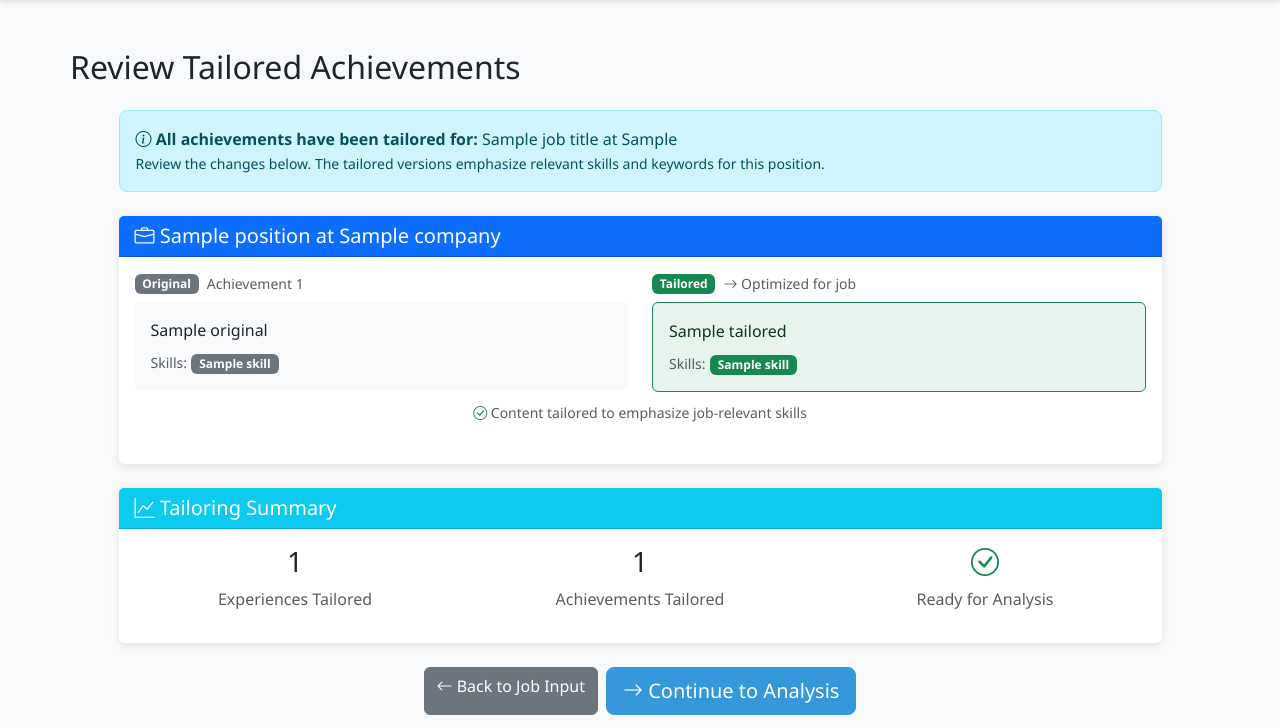
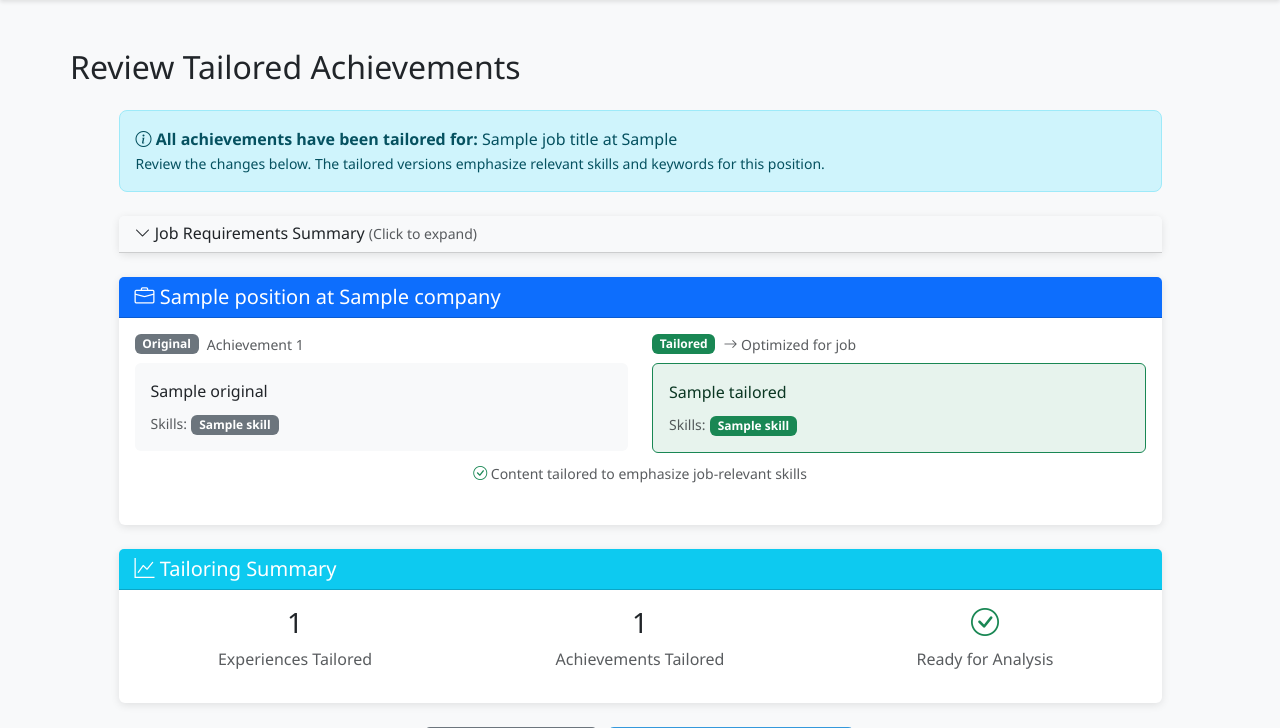
Before and after one commit to tzetze/cvforge, a Flask app: template templates/web/generate/review_tailored.html in a window 1280 px wide. Shown: the part 62-790 px from the top of the page. Run offline with Flask 3, Linux system fonts and the light colour scheme; the template is opened without the code that fills it: most values are stand-ins (such as "Sample title", 1, 10 or a date in 2020).

Commit message:
feat: add collapsible job requirements summary to review page

```diff
--- a/templates/web/generate/review_tailored.html
+++ b/templates/web/generate/review_tailored.html
@@ -21,6 +21,65 @@
             <small>Review the changes below. The tailored versions emphasize relevant skills and keywords for this
                 position.</small>
         </div>
+
+        <!-- Job Requirements Summary (Collapsible) -->
+        {% if job_info %}
+        <div class="card mb-4">
+            <div class="card-header bg-light">
+                <h6 class="mb-0">
+                    <a class="text-decoration-none text-dark" data-bs-toggle="collapse" href="#jobRequirements"
+                        role="button" aria-expanded="false" aria-controls="jobRequirements">
+                        <i class="bi bi-chevron-down"></i> Job Requirements Summary
+                        <small class="text-muted">(Click to expand)</small>
+                    </a>
+                </h6>
+            </div>
+            <div class="collapse" id="jobRequirements">
+                <div class="card-body">
+                    <div class="row">
+                        {% if job_info.required_skills %}
+                        <div class="col-md-6 mb-3">
+                            <h6><i class="bi bi-check-circle text-danger"></i> Required Skills</h6>
+                            <div>
+                                {% for skill in job_info.required_skills %}
+                                <span class="badge bg-danger me-1 mb-1">{{ skill }}</span>
+                                {% endfor %}
+                            </div>
+                        </div>
+                        {% endif %}
+
+                        {% if job_info.preferred_skills %}
+                        <div class="col-md-6 mb-3">
+                            <h6><i class="bi bi-star text-warning"></i> Preferred Skills</h6>
+                            <div>
+                                {% for skill in job_info.preferred_skills %}
+                                <span class="badge bg-warning me-1 mb-1">{{ skill }}</span>
+                                {% endfor %}
+                            </div>
+                        </div>
+                        {% endif %}
+                    </div>
+
+                    {% if job_info.keywords %}
+                    <div class="mt-3">
+                        <h6><i class="bi bi-tags text-info"></i> Key Terms</h6>
+                        <div>
+                            {% for keyword in job_info.keywords %}
+                            <span class="badge bg-info me-1 mb-1">{{ keyword }}</span>
+                            {% endfor %}
+                        </div>
+                    </div>
+                    {% endif %}
+
+                    <div class="alert alert-light mt-3 mb-0">
+                        <small><i class="bi bi-lightbulb"></i> <strong>Note:</strong> These requirements were extracted
+                            by AI from the job description. Achievements were tailored to emphasize these skills and
+                            keywords.</small>
+                    </div>
+                </div>
+            </div>
+        </div>
+        {% endif %}
 
         <!-- Experiences with Side-by-Side Comparison -->
         {% for exp in experiences %}
--- a/web/routes/generate.py
+++ b/web/routes/generate.py
@@ -232,7 +232,8 @@ def review_tailored():
             'generate/review_tailored.html',
             experiences=experiences_comparison,
             job_title=job_info_dict.get('title') or session.get('job_title'),
-            job_company=job_info_dict.get('company') or session.get('job_company')
+            job_company=job_info_dict.get('company') or session.get('job_company'),
+            job_info=job_info_dict
         )
 
     except Exception as e:
```
